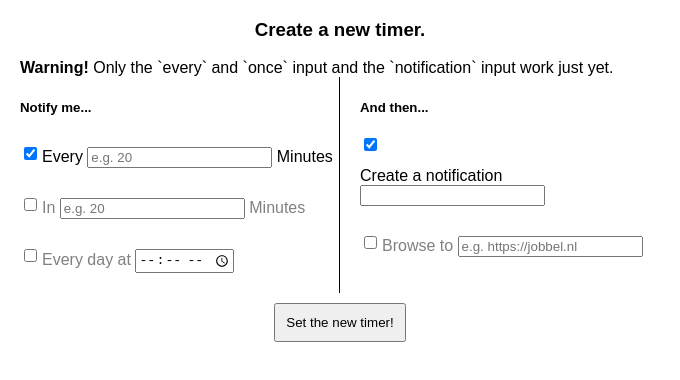
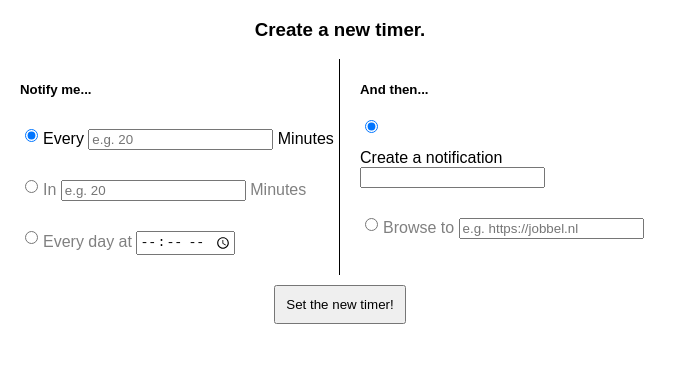
Before and after one commit to stickyPiston/notifier, an Electron app: page src/index.html in a window 680 px wide. Both pictures are taken after typing "5", "5", "10:30", "Sample", "https://example.com" into the empty fields and a click on the input "Set the new timer!". Drawn offline with Linux system fonts and the light colour scheme; no server answers.

Commit message:
🚸 Replaced checkboxes with radio buttons

```diff
--- a/assets/css/main.scss
+++ b/assets/css/main.scss
@@ -20,7 +20,7 @@ body {
         div {
           margin: 10px 0 10px 0;
 
-          input[type="checkbox"] {
+          input[type="radio"] {
             transform: translateY(-2px);
             margin-right: 5px;
           }
--- a/src/index.html
+++ b/src/index.html
@@ -9,19 +9,18 @@
 </head>
 <body>
   <h3>Create a new timer.</h3>
-  <div><strong>Warning!</strong> Only the `every` and `once` input and the `notification` input work just yet.</div>
   <form>
     <div class="container">
       <div class="col1">
         <h5>Notify me...</h5>
-        <div class="enabled"><input checked value="every" type="checkbox"><div>Every <input type="number" placeholder="e.g. 20" id="every" step="0.1"> Minutes</div></div>
-        <div class="disabled"><input value="once" type="checkbox"><div>In <input type="number" step="0.1" id="once" placeholder="e.g. 20"> Minutes</div></div>
-        <div class="disabled"><input value="daily" type="checkbox"><div>Every day at <input type="time" id="daily" placeholder="3:15 PM"></div></div>
+        <div class="enabled"><input checked value="every" type="radio" name="when"><div>Every <input type="number" placeholder="e.g. 20" id="every" step="0.1"> Minutes</div></div>
+        <div class="disabled"><input value="once" type="radio" name="when"><div>In <input type="number" step="0.1" id="once" placeholder="e.g. 20"> Minutes</div></div>
+        <div class="disabled"><input value="daily" type="radio" name="when"><div>Every day at <input type="time" id="daily" placeholder="3:15 PM"></div></div>
       </div>
       <div class="col2">
         <h5>And then...</h5>
-        <div class="enabled"><input checked value="notification" type="checkbox"><div>Create a notification <input type="text" id="notification"></div></div>
-        <div class="disabled"><input value="url" type="checkbox"><div>Browse to <input type="url" id="url" placeholder="e.g. https://jobbel.nl"></div></div>
+        <div class="enabled"><input checked value="notification" type="radio" name="action"><div>Create a notification <input type="text" id="notification"></div></div>
+        <div class="disabled"><input value="url" type="radio" name="action"><div>Browse to <input type="url" id="url" placeholder="e.g. https://jobbel.nl"></div></div>
       </div>
     </div>
 
--- a/src/index.js
+++ b/src/index.js
@@ -4,25 +4,29 @@ document.querySelector('form').addEventListener('submit', e => {
   e.preventDefault()
   var target = e.target, when, action, actionValue;
   // 'When' handler
-  Array.from(document.querySelectorAll('.col1 > div > input[type=checkbox]')).forEach(element => {if (element.checked) when = element.value});
+  Array.from(document.querySelectorAll('.col1 > div > input[type=radio]')).forEach(element => {if (element.checked) when = element.value});
   // 'action' handler
-  Array.from(document.querySelectorAll('.col2 > div > input[type=checkbox]')).forEach(element => { element.value = element.value; if (element.checked) { action = element.value; actionValue = document.querySelector('#' + element.value).value; console.log(element) } });
+  Array.from(document.querySelectorAll('.col2 > div > input[type=radio]')).forEach(element => { element.value = element.value; if (element.checked) { action = element.value; actionValue = document.querySelector('#' + element.value).value; console.log(element) } });
 
   console.log(document.querySelector('input#' + when).value * 60 * 1000);
 
 
   ipcRenderer.send('formSubmitted', { time: document.querySelector('input#' + when).value, when: when, action: action, actionValue: actionValue })
   var window = remote.getCurrentWindow()
-  //window.hide()
-  Array.from(e.target.querySelectorAll('input:not([type="submit"]):not([type="checkbox"])')).forEach(element => {
+  window.hide()
+  Array.from(e.target.querySelectorAll('input:not([type="submit"]):not([type="radio"])')).forEach(element => {
     element.value = ''
   })
   document.querySelector('form > input').focus()
 })
 
-Array.from(document.querySelectorAll('div.container > div > div > input[type=checkbox]')).forEach(element => {
+Array.from(document.querySelectorAll('div.container > div > div > input[type=radio]')).forEach(element => {
   element.addEventListener('change', e => {
-    console.log(e.target.parentElement.className);
+    console.log(e.target.checked);
+
+    Array.from(document.querySelectorAll('div.container > div > div')).forEach(div => {
+      div.className = div.querySelector('input[type=radio]').checked ? 'enabled' : 'disabled'
+    })
 
     e.target.parentElement.className = e.target.checked ? 'enabled' : 'disabled'
   })
```
Also changed, not shown: assets/css/main.css, 1 other file.
